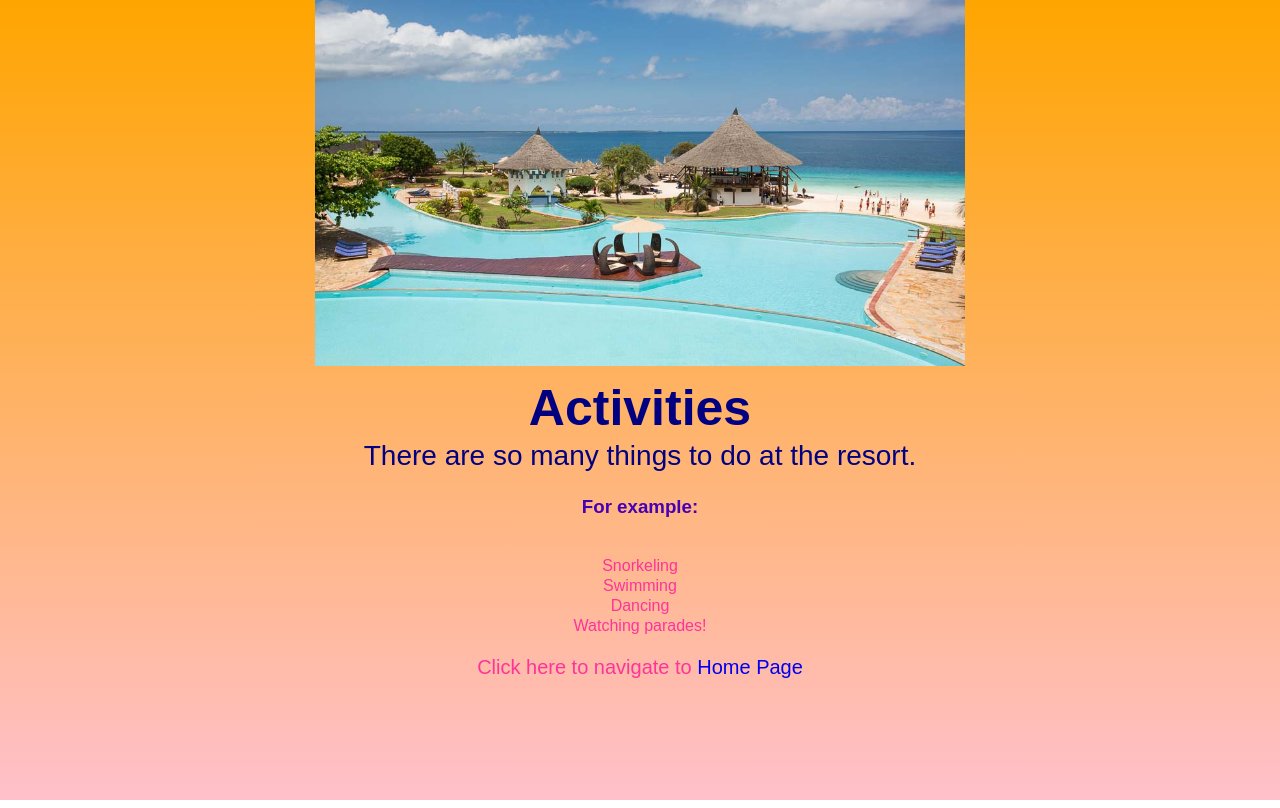
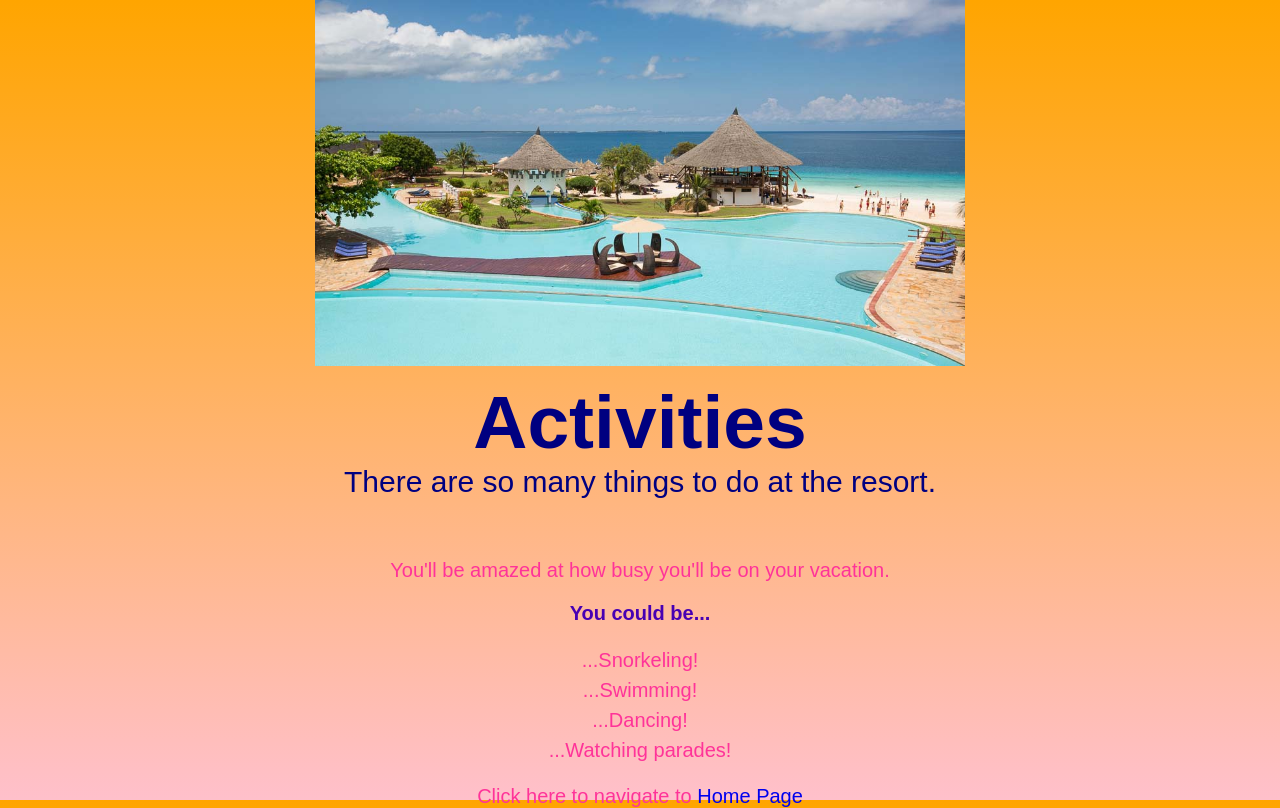
Before and after one commit to JulesKhong/Resort, a plain HTML site: page activities.html in a window 1280 px wide. Drawn offline with Linux system fonts and the light colour scheme.

Commit message:
change spacing between elements, alter fonts, minor text edits

```diff
--- a/accommodations.html
+++ b/accommodations.html
@@ -1,6 +1,8 @@
 <!DOCTYPE html>
 <html>
   <head>
+    <script src="https://use.typekit.net/rbv5wsv.js"></script>
+    <script>try{Typekit.load({ async: true });}catch(e){}</script>
     <link href="css/styles.css" rel="stylesheet" type="text/css">
     <meta charset="utf-8">
     <title>Accommodations</title>
--- a/activities.html
+++ b/activities.html
@@ -1,6 +1,8 @@
 <!DOCTYPE html>
 <html>
   <head>
+    <script src="https://use.typekit.net/rbv5wsv.js"></script>
+    <script>try{Typekit.load({ async: true });}catch(e){}</script>
     <link href="css/styles.css" rel="stylesheet" type="text/css">
     <meta charset="utf-8">
     <title>Activities</title>
@@ -9,12 +11,13 @@
     <img src="img/activities.jpg" alt="Beautiful Zanzibar" width="650px">
     <h1>Activities</h1>
     <h2>There are so many things to do at the resort.</h2>
-    <h3>For example:</h3>
+    <p>You'll be amazed at how busy you'll be on your vacation.</p>
+    <h3>You could be...</h3>
     <ul>
-      <li>Snorkeling</li>
-      <li>Swimming</li>
-      <li>Dancing</li>
-      <li>Watching parades!</li>
+      <li>...Snorkeling!</li>
+      <li>...Swimming!</li>
+      <li>...Dancing!</li>
+      <li>...Watching parades!</li>
     </ul>
     <p>Click here to navigate to <a href="index.html">Home Page</a></p>
   </body>
--- a/css/styles.css
+++ b/css/styles.css
@@ -12,25 +12,27 @@ body {
 h1 {
   margin-top: 13px;
   text-align: center;
-  font-family: fantasy;
+  font-family: "scriptorama-tradeshow-jf",sans-serif;
   color: navy;
-  font-size: 50px;
-  font-weight: bold;
+  font-size: 75px;
 }
 
 h2 {
-  margin-top: -30px;
+  margin-top: -50px;
+  margin-bottom: 60px;
   text-align: center;
-  font-family: sans-serif;
+  font-family: "parisine-plus-std-gris",sans-serif;
   font-weight: lighter;
-  font-size: 28px;
+  font-size: 30px;
   color: navy;
 }
 
 h3 {
-  font-family: fantasy;
+  font-family: "parisine-plus-std-gris",sans-serif;
   color: #4700b3;
   text-align: center;
+  font-size: 20px;
+  margin-bottom: -10px;
 }
 
 ul {
@@ -40,8 +42,9 @@ ul {
   display:inline;
   text-align: center;
   font-family: fantasy;
-  line-height: 20px;
+  line-height: 30px;
   color: #ff3399;
+  font-size: 20px;
 }
 
 p {
```
Also changed, not shown: contact-information.html (+7 -6 lines), index.html (+3 -1 lines), pictures.html (+2 -0 lines), travel-arrangements.html (+2 -0 lines).
